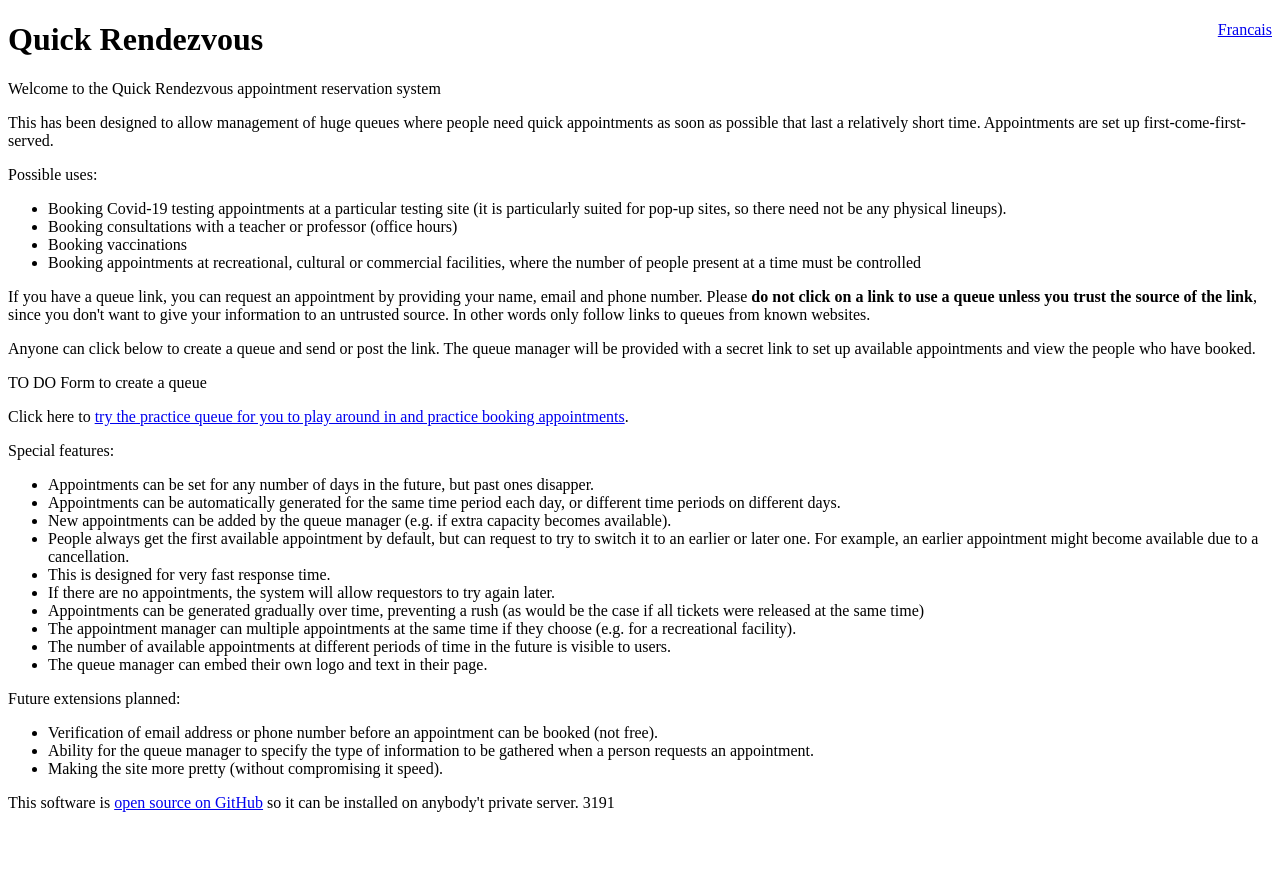
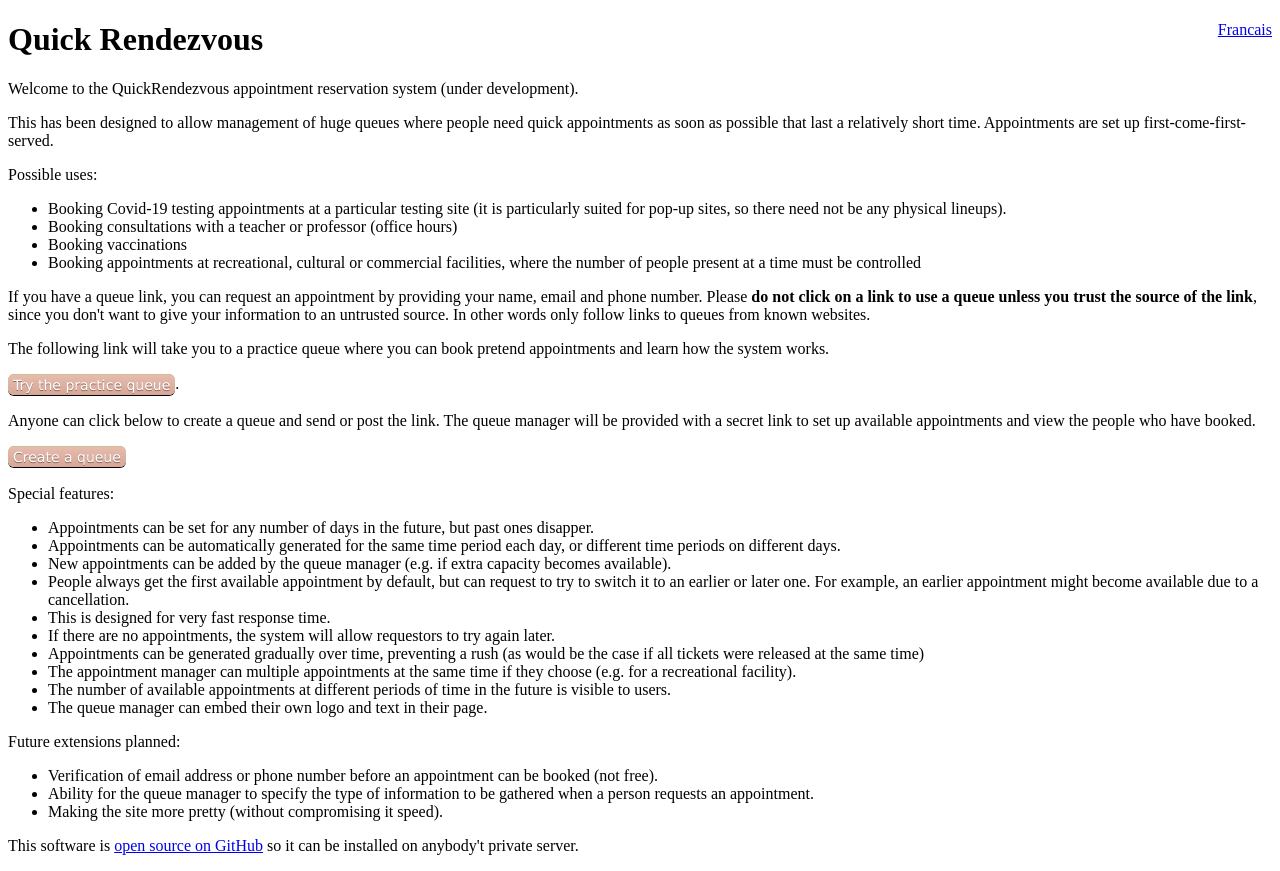
Before and after one commit to TimLethbridge/quickrendezvous, a PHP site: page / in a window 1280 px wide. Before the commit the page ends 812 px from the top, so only its background shows below. Run offline with PHP 8.4, Linux system fonts and the light colour scheme.

Commit message:
Improving early pages

```diff
--- a/html/index.php
+++ b/html/index.php
@@ -12,37 +12,7 @@ require_once ("scripts/config.php");
   <meta http-equiv="Content-Type" content="text/html; charset=utf-8" />
   <title>Tool to quickly generate appointments first-come-first served fairly: Under development</title>
   <style>
-  .button2 {
-   border-top: 1px solid #d3bc8f;
-   line-height: 1.6;
-   background: #d8a695;
-   background: -webkit-gradient(linear, left top, left bottom, from(#e5bcae), to(#d8a695));
-   background: -webkit-linear-gradient(top, #e5bcae, #d8a695);
-   background: -moz-linear-gradient(top, #e5bcae, #d8a695);
-   background: -ms-linear-gradient(top, #e5bcae, #d8a695);
-   background: -o-linear-gradient(top, #e5bcae, #d8a695);
-   padding: 2px 5px;
-   -webkit-border-radius: 6px;
-   -moz-border-radius: 6px;
-   border-radius: 6px;
-   -webkit-box-shadow: rgba(0,0,0,1) 0 1px 0;
-   -moz-box-shadow: rgba(0,0,0,1) 0 1px 0;
-   box-shadow: rgba(0,0,0,1) 0 1px 0;
-   text-shadow: rgba(0,0,0,.4) 0 1px 0;
-   color: white;
-   font-size: 14px;
-   font-family: 'Lucida Grande', Helvetica, Arial, Sans-Serif;
-   text-decoration: none;
-   vertical-align: middle;
-   }
-.button2:hover {
-   border-top-color: #810b09;
-   background: #810b09;
-   color: #ccc;
-   }
-.active {
-  background: #C98C7D;
-}
+<?php readfile("scripts/mainstyles.css"); ?>
 </style>
 
 <?php
@@ -74,10 +44,10 @@ if(isset($_REQUEST["queuename"])) { ?>
   if(!isset($_REQUEST["queuename"])) {
     // Display intro page
     if(isset($_REQUEST["lang"]) && $_REQUEST["lang"] == "fr") {
-      echo readfile("rawIntro-fr.html");
+      readfile("rawIntro-fr.html");
     }
     else {
-      echo readfile("rawIntro.html");
+      readfile("rawIntro.html");
     }
     echo ("</body>");
     exit(0);
--- a/html/rawIntro.html
+++ b/html/rawIntro.html
@@ -4,7 +4,7 @@
 
 <h1>Quick Rendezvous</h1>
 
-<p>Welcome to the Quick Rendezvous appointment reservation system</p>
+<p>Welcome to the QuickRendezvous appointment reservation system (under development).</p>
 
 <p>This has been designed to allow management of huge queues where people need quick appointments as soon as possible that last a relatively short time. Appointments are set up first-come-first-served.</p>
 
@@ -18,11 +18,13 @@
 
 <p>If you have a queue link, you can request an appointment by providing your name, email and phone number. Please <b>do not click on a link to use a queue unless you trust the source of the link</b>, since you don't want to give your information to an untrusted source. In other words only follow links to queues from known websites.</p>
 
+<p>The following link will take you to a practice queue where you can book pretend appointments and learn how the system works.</p>
+
+<a href="?queuename=default&lang=en" class="button2">Try the practice queue</a>.
+
 <p>Anyone can click below to create a queue and send or post the link. The queue manager will be provided with a secret link to set up available appointments and view the people who have booked.</p>
 
-<p>TO DO Form to create a queue</p>
-
-<p>Click here to <a href="?queuename=default">try the practice queue for you to play around in and practice booking appointments</a>.
+<a href="scripts/createqueue.php?lang=en" class="button2">Create a queue</a>
 
 <p>Special features:</p>
 <ul>
@@ -45,4 +47,4 @@
 <li>Making the site more pretty (without compromising it speed).
 </ul>
 
-<p>This software is <a href="https://github.com/TimLethbridge/quickrendezvous" target="gh">open source on GitHub</a> so it can be installed on anybody't private server.
+<p>This software is <a href="https://github.com/TimLethbridge/quickrendezvous" target="gh">open source on GitHub</a> so it can be installed on anybody't private server.</p>
--- a/html/scripts/config.php
+++ b/html/scripts/config.php
@@ -52,9 +52,14 @@ else { // if English the alternative is French
 }
 
 // If the incoming query had a language argument, we get rid of it
-$otherargs=str_replace("&lang=".$lang,"",$_SERVER["QUERY_STRING"]);
-$otherargs=str_replace("lang=".$lang."&","",$otherargs);
-$otherargs=str_replace("lang=".$lang,"",$otherargs);
+if(!isset($_SERVER["QUERY_STRING"])) {
+  $otherargs="";
+}
+else {
+  $otherargs=str_replace("&lang=".$lang,"",$_SERVER["QUERY_STRING"]);
+  $otherargs=str_replace("lang=".$lang."&","",$otherargs);
+  $otherargs=str_replace("lang=".$lang,"",$otherargs);
+}
 
 $floatlangblock = "\n
   <span style=\"float: right\">\n
--- /dev/null
+++ b/html/scripts/mainstyles.css
@@ -0,0 +1,31 @@
+  .button2 {
+   border-top: 1px solid #d3bc8f;
+   line-height: 1.6;
+   background: #d8a695;
+   background: -webkit-gradient(linear, left top, left bottom, from(#e5bcae), to(#d8a695));
+   background: -webkit-linear-gradient(top, #e5bcae, #d8a695);
+   background: -moz-linear-gradient(top, #e5bcae, #d8a695);
+   background: -ms-linear-gradient(top, #e5bcae, #d8a695);
+   background: -o-linear-gradient(top, #e5bcae, #d8a695);
+   padding: 2px 5px;
+   -webkit-border-radius: 6px;
+   -moz-border-radius: 6px;
+   border-radius: 6px;
+   -webkit-box-shadow: rgba(0,0,0,1) 0 1px 0;
+   -moz-box-shadow: rgba(0,0,0,1) 0 1px 0;
+   box-shadow: rgba(0,0,0,1) 0 1px 0;
+   text-shadow: rgba(0,0,0,.4) 0 1px 0;
+   color: white;
+   font-size: 14px;
+   font-family: 'Lucida Grande', Helvetica, Arial, Sans-Serif;
+   text-decoration: none;
+   vertical-align: middle;
+   }
+.button2:hover {
+   border-top-color: #810b09;
+   background: #810b09;
+   color: #ccc;
+   }
+.active {
+  background: #C98C7D;
+}
--- a/html/scripts/queuestats.php
+++ b/html/scripts/queuestats.php
@@ -72,9 +72,7 @@ ob_start();
 
 <p><?php echo $next48hourscount-$next24hourscount." ".trans2("avrange",24,48); ?>.</p>
 
-<p><?php echo $allapptcount-$next48hourscount ?>
- appointments currently accepting bookings after 48 hours from now.</p>
-
+<p><?php echo $allapptcount-$next48hourscount." ".trans1("after48",48); ?>.</p>
 
 <p><?php echo $latesttime ?>
 
```
Also changed, not shown: html/rawIntro-fr.html (+6 -3 lines), html/scripts/createqueue.php (added, +40 -0 lines), html/scripts/makeNewQueue.php (+13 -7 lines), html/scripts/manageBooking.php (+2 -32 lines).
